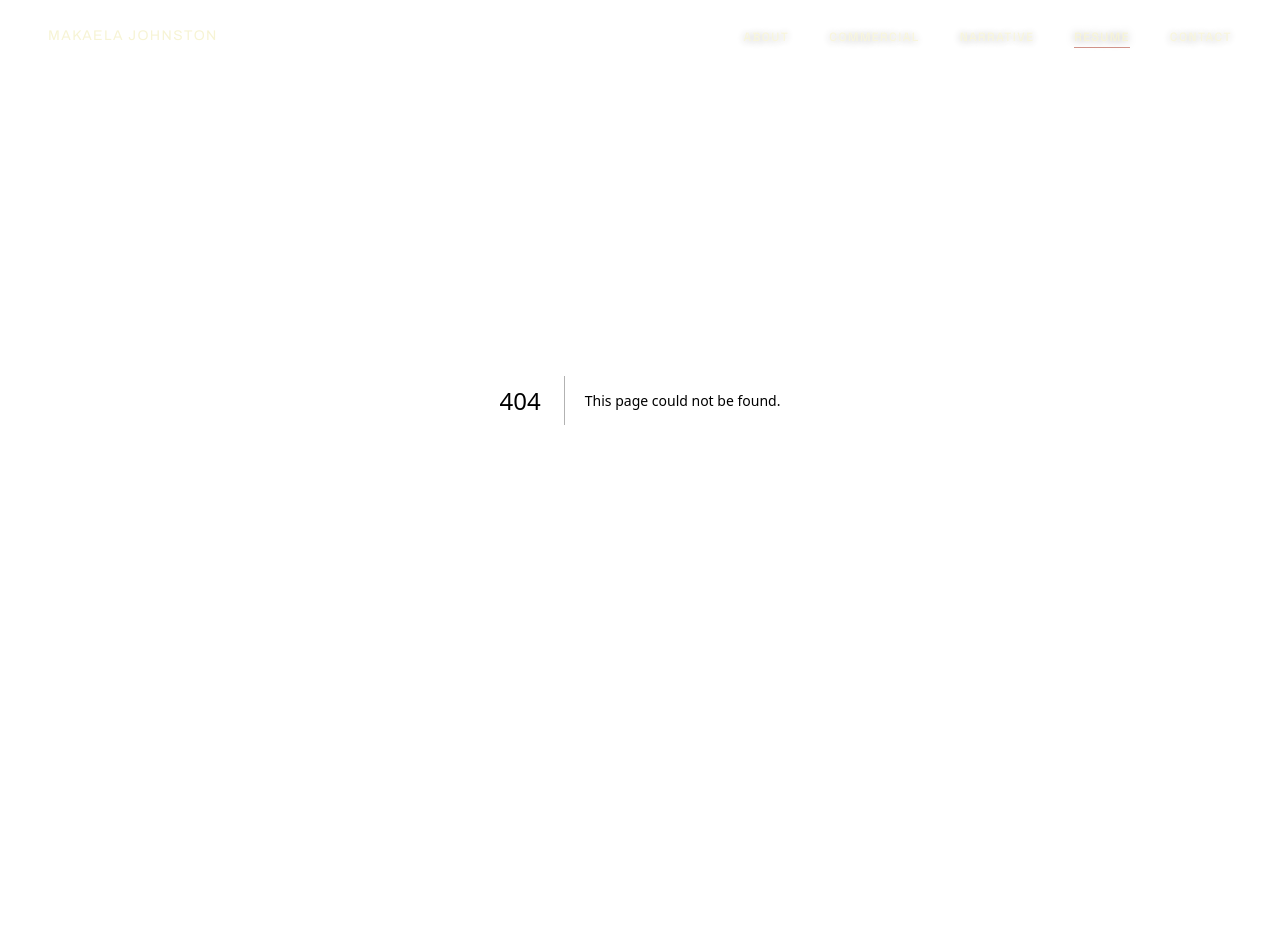
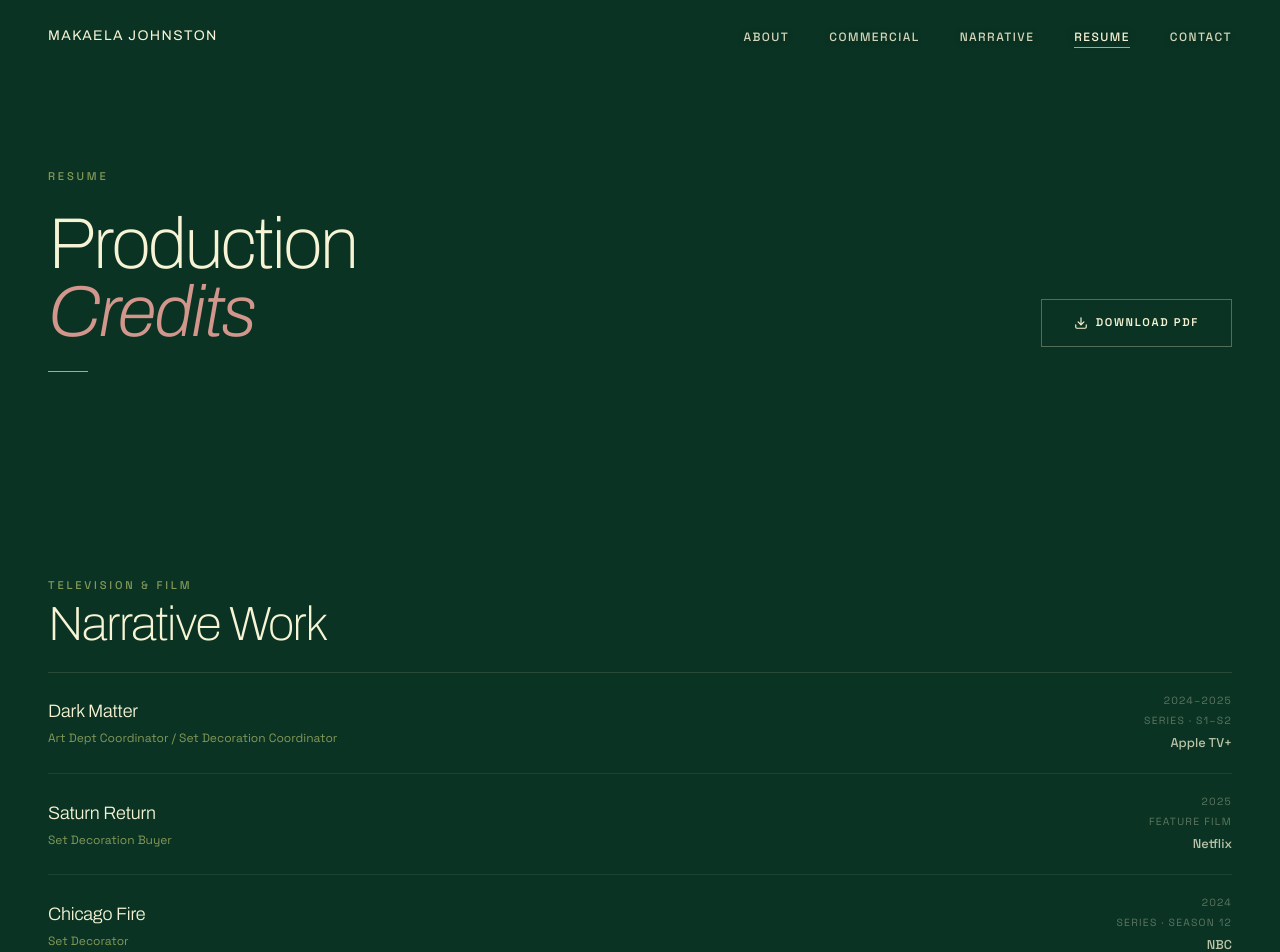
Before and after one commit to ayyjayy2/makaela-johnston-portfolio, a Next.js app: page /resume in a window 1280 px wide. Before the commit this address had no page. Shown: the top 952 px of the page. Before the commit the page ends 800 px from the top, so only its background shows below. Built offline with nearby package versions, Linux system fonts and the light colour scheme.

Commit message:
MJ-13: Add resume page with full production credits and PDF download
Adds /resume with narrative (TV/Film) and commercial credit sections.
PDF download button wired to /assets/resume.pdf — drop the file in
public/assets/ to activate it.

Co-Authored-By: Claude Sonnet 4.6 <noreply@anthropic.com>

```diff
--- /dev/null
+++ b/app/resume/page.tsx
@@ -0,0 +1,207 @@
+import type { Metadata } from 'next';
+import Link from 'next/link';
+
+export const metadata: Metadata = {
+  title: 'Resume — Makaela Johnston',
+  description: 'Full production credits for Makaela Johnston — Production Designer & Set Decorator with credits on Apple TV+, Netflix, NBC, FX/Hulu, and more.',
+};
+
+const narrativeCredits = [
+  {
+    title: 'Dark Matter',
+    role: 'Art Dept Coordinator / Set Decoration Coordinator',
+    studio: 'Apple TV+',
+    type: 'Series · S1–S2',
+    year: '2024–2025',
+  },
+  {
+    title: 'Saturn Return',
+    role: 'Set Decoration Buyer',
+    studio: 'Netflix',
+    type: 'Feature Film',
+    year: '2025',
+  },
+  {
+    title: 'Chicago Fire',
+    role: 'Set Decorator',
+    studio: 'NBC',
+    type: 'Series · Season 12',
+    year: '2024',
+  },
+  {
+    title: 'Justified: City Primeval',
+    role: 'Set Decorator',
+    studio: 'FX / Hulu',
+    type: 'Limited Series',
+    year: '2022',
+  },
+  {
+    title: 'Light Years',
+    role: 'Art Dept Coordinator',
+    studio: 'Amazon Prime',
+    type: 'Series · S1',
+    year: '2021',
+  },
+];
+
+const commercialCredits = [
+  {
+    title: 'Spotify × Jack Harlow',
+    role: 'Production Designer',
+    studio: 'Spotify',
+    type: 'TikTok Ad',
+    year: '2021',
+  },
+  {
+    title: 'Chicago Blackhawks — Night at the United Center',
+    role: 'Production Designer',
+    studio: 'Chicago Blackhawks',
+    type: 'Social Media Commercial',
+    year: '2025',
+  },
+  {
+    title: 'Chicago Bulls 1966 × Just Don',
+    role: 'Production Designer',
+    studio: 'Chicago Bulls',
+    type: 'Multimedia Ad',
+    year: '2023',
+  },
+  {
+    title: 'A Kernel of Truth: A Benny the Bull Film',
+    role: 'Production Designer',
+    studio: 'Chicago Bulls',
+    type: 'Short Film',
+    year: '',
+  },
+  {
+    title: 'The Crab Place — Crab Cake Eggs Benny',
+    role: 'Production Designer',
+    studio: 'The Crab Place',
+    type: 'Commercial',
+    year: '',
+  },
+  {
+    title: 'Toyota — Naughty List',
+    role: 'Production Designer',
+    studio: 'Toyota',
+    type: 'Commercial',
+    year: '',
+  },
+];
+
+export default function Resume() {
+  return (
+    <div>
+
+      {/* ── Header ─────────────────────────────────────────────── */}
+      <section
+        className="section-dark"
+        style={{ paddingTop: 'calc(var(--nav-height) + clamp(3rem, 8vw, 6rem))' }}
+      >
+        <div className="container">
+          <div style={{ display: 'flex', flexDirection: 'column', gap: '1.5rem', paddingBottom: 'clamp(3rem, 6vw, 5rem)' }}>
+            <p className="eyebrow">Resume</p>
+            <div style={{ display: 'flex', alignItems: 'flex-end', justifyContent: 'space-between', gap: '2rem', flexWrap: 'wrap' }}>
+              <h1 className="section-title">
+                Production<br /><em>Credits</em>
+              </h1>
+              <a
+                href="/assets/resume.pdf"
+                download
+                className="btn-outline"
+                aria-label="Download resume PDF"
+              >
+                <svg width="14" height="14" viewBox="0 0 24 24" fill="none" stroke="currentColor" strokeWidth="2" strokeLinecap="round" strokeLinejoin="round" aria-hidden="true">
+                  <path d="M21 15v4a2 2 0 0 1-2 2H5a2 2 0 0 1-2-2v-4" />
+                  <polyline points="7 10 12 15 17 10" />
+                  <line x1="12" y1="15" x2="12" y2="3" />
+                </svg>
+                Download PDF
+              </a>
+            </div>
+            <div style={{ width: '2.5rem', height: '1px', backgroundColor: 'var(--rosy-brown)' }} />
+          </div>
+        </div>
+      </section>
+
+      {/* ── Narrative Credits ───────────────────────────────────── */}
+      <section className="section-dark" style={{ paddingTop: 0 }}>
+        <div className="container">
+          <div className="credits-header">
+            <div style={{ display: 'flex', flexDirection: 'column', gap: '0.5rem' }}>
+              <p className="eyebrow">Television &amp; Film</p>
+              <h2 className="section-title" style={{ fontSize: 'clamp(2rem, 4vw, 3rem)' }}>
+                Narrative Work
+              </h2>
+            </div>
+          </div>
+
+          <div>
+            {narrativeCredits.map((credit) => (
+              <div key={credit.title} className="credit-row">
+                <div>
+                  <p className="credit-title">{credit.title}</p>
+                  <p className="credit-role">{credit.role}</p>
+                </div>
+                <div className="credit-meta">
+                  {credit.year && (
+                    <span className="credit-type">{credit.year}</span>
+                  )}
+                  <span className="credit-type">{credit.type}</span>
+                  <span className="credit-studio">{credit.studio}</span>
+                </div>
+              </div>
+            ))}
+          </div>
+        </div>
+      </section>
+
+      {/* ── Commercial Credits ──────────────────────────────────── */}
+      <section className="section-mid">
+        <div className="container">
+          <div className="credits-header">
+            <div style={{ display: 'flex', flexDirection: 'column', gap: '0.5rem' }}>
+              <p className="eyebrow">Brand &amp; Advertisement</p>
+              <h2 className="section-title" style={{ fontSize: 'clamp(2rem, 4vw, 3rem)' }}>
+                Commercial Work
+              </h2>
+            </div>
+          </div>
+
+          <div>
+            {commercialCredits.map((credit) => (
+              <div key={credit.title} className="credit-row">
+                <div>
+                  <p className="credit-title">{credit.title}</p>
+                  <p className="credit-role">{credit.role}</p>
+                </div>
+                <div className="credit-meta">
+                  {credit.year && (
+                    <span className="credit-type">{credit.year}</span>
+                  )}
+                  <span className="credit-type">{credit.type}</span>
+                  <span className="credit-studio">{credit.studio}</span>
+                </div>
+              </div>
+            ))}
+          </div>
+        </div>
+      </section>
+
+      {/* ── CTA ────────────────────────────────────────────────── */}
+      <div className="cta-band">
+        <div className="container">
+          <div className="cta-band-inner">
+            <h2 className="cta-band-heading">
+              Let&rsquo;s build something worth watching.
+            </h2>
+            <Link href="/contact" className="btn-primary-dark">
+              Get In Touch
+            </Link>
+          </div>
+        </div>
+      </div>
+
+    </div>
+  );
+}
```
